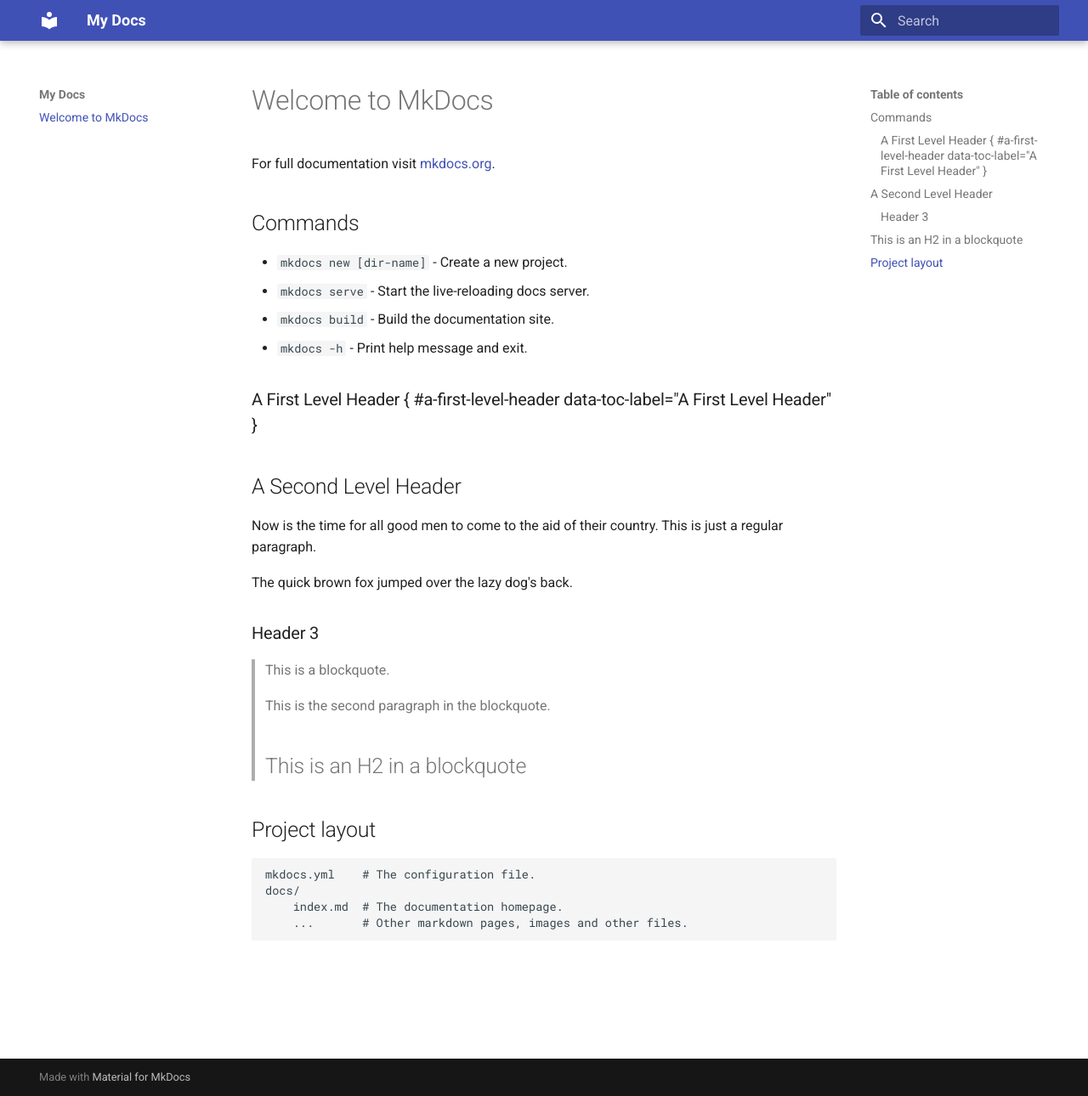
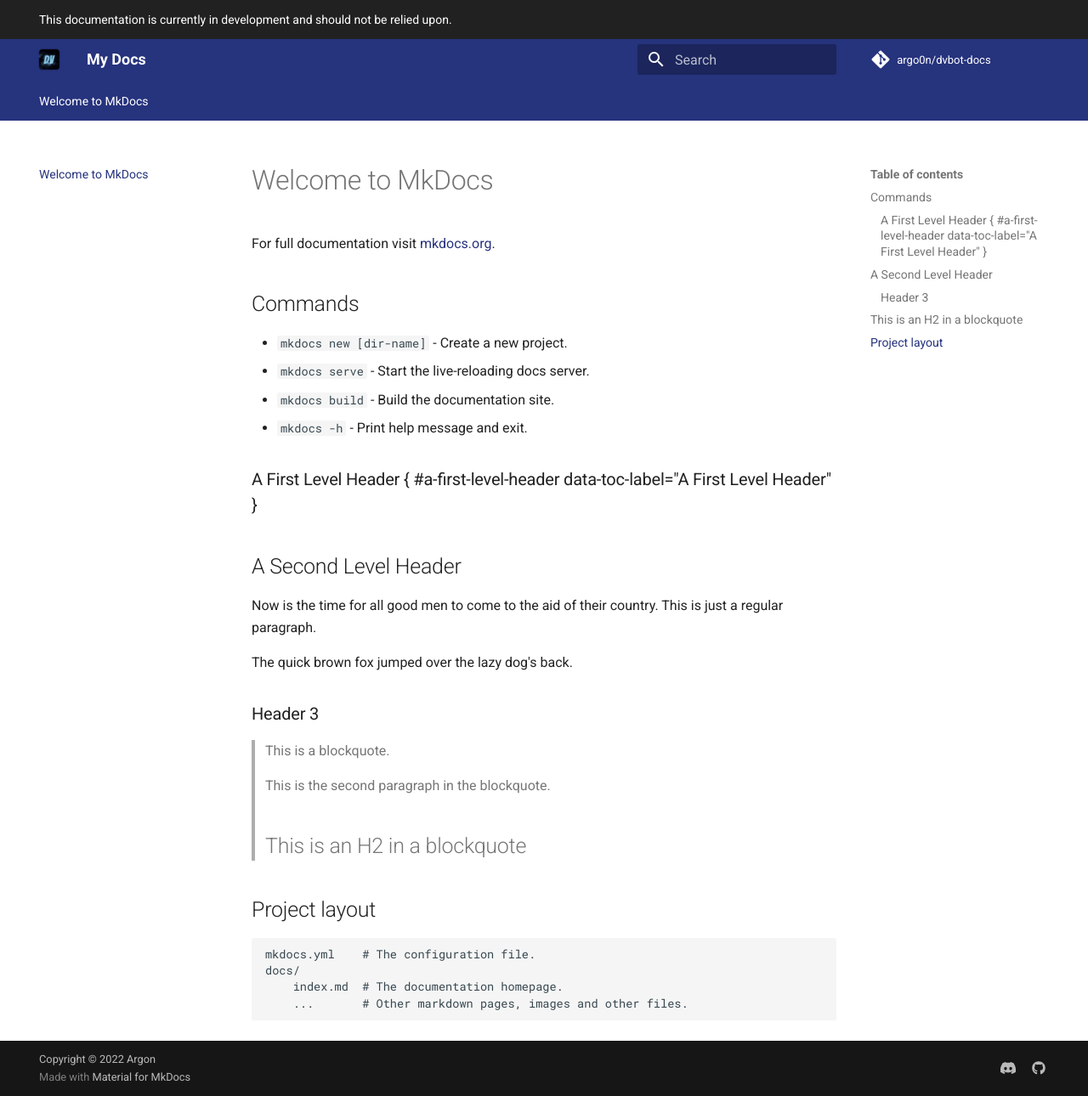
Before and after one commit to argo0n/dvbot-docs, an MkDocs documentation site: the page built from docs/index.md, in a window 1280 px wide and 1290 px high. Shown: the whole window at 85% size. Built offline with MkDocs 1.6.1 and Material for MkDocs 9.7.7, drawn with Linux system fonts in a browser that asks for light colours; comment, search, counter and statistics services are not loaded.

Commit message:
a lot of stuff

```diff
--- /dev/null
+++ b/docs/stylesheets/extra.css
@@ -0,0 +1,5 @@
+:root {
+    --md-primary-fg-color:        #26337D;
+    --md-primary-fg-color--light: #26337D;
+    --md-primary-fg-color--dark:  #26337D;
+  }
--- a/mkdocs.yml
+++ b/mkdocs.yml
@@ -1,4 +1,31 @@
 site_name: My Docs
 theme:
   name: material
-repo_url:
+  custom_dir: overrides
+  features:
+    - header.autohide
+    - navigation.tabs
+    - navigation.tabs.sticky
+  logo: assets/rounded.png
+  favicon: assets/rounded.ico
+
+plugins:
+  - search
+  - redirects:
+      redirect_maps:
+        'fuck': 'index.md'
+  - git-revision-date
+repo_url: https://github.com/argo0n/dvbot-docs
+repo_name: argo0n/dvbot-docs
+extra_css:
+  - stylesheets/extra.css
+extra:
+  social:
+    - icon: fontawesome/brands/discord
+      link: https://discord.gg/dankmemer
+      name: Dank Vibes - Discord
+    - icon: fontawesome/brands/github
+      link: https://github.com/argo0n
+      name: argo0n - GitHub
+
+copyright: Copyright &copy; 2022 Argon
--- /dev/null
+++ b/overrides/main.html
@@ -0,0 +1,9 @@
+{% extends "base.html" %}
+
+{% block copyright %}
+    <p>Copyright © 2022 Argon</p>
+{% endblock %}
+
+{% block announce %}
+  This documentation is currently in development and should not be relied upon.
+{% endblock %}
--- /dev/null
+++ b/requirements.txt
@@ -0,0 +1,6 @@
+mkdocs-redirects
+mkdocs
+mkdocs-material
+mkdocs-git-revision-date-plugin
+Pillow
+CairoSVG
```
Also changed, not shown: docs/assets/rounded.ico (added), docs/assets/rounded.png (added), 1 other file.
